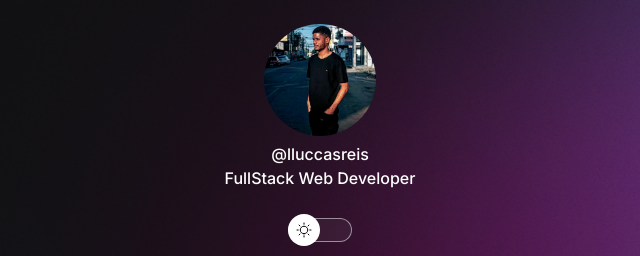
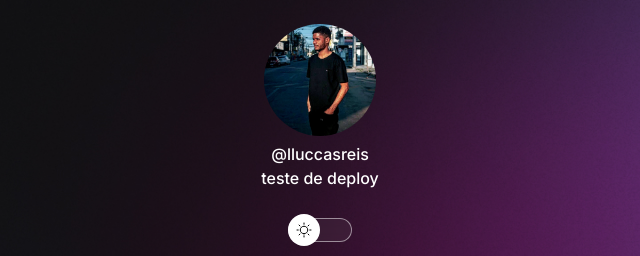
Before and after one commit to Lucas-re/portifolio, a plain HTML site: page index.html in a window 1280 px wide. Shown: the top 256 px of the page, 320-960 px from the left. Drawn offline with nearby package versions, Linux system fonts and the light colour scheme; files that its build step writes are made by us from their sources; files whose address does not match are found by name.

Commit message:
teste de deploy

```diff
--- a/index.html
+++ b/index.html
@@ -7,7 +7,7 @@
 
     <meta charset="UTF-8">
     <meta name="viewport" content="width=device-width, initial-scale=1.0">
-    <link rel="stylesheet" href="./style.css">
+    <link rel="stylesheet" href="./styles/style.css">
     <title>lluccasreis</title>
 </head>
 <body class="">
@@ -16,7 +16,7 @@
             <img class="img-profile" src="./assets/profile.jpg" alt="foto de Mayk Brito" srcset="">
             <a href="https://www.instagram.com/lluccasreis/" target="_blank">
                 <p>@lluccasreis</p>
-                <p>FullStack Web Developer</p>
+                <p>teste de deploy</p>
             </a>
         </div>
         <div id="switch" onclick="toggleMode()">
@@ -59,6 +59,6 @@
     </div>
     <script type="module" src="https://unpkg.com/ionicons@7.1.0/dist/ionicons/ionicons.esm.js"></script>
     <script nomodule src="https://unpkg.com/ionicons@7.1.0/dist/ionicons/ionicons.js"></script>
-    <script src="./scripts.js"></script>
+    <script src="./scripts/scripts.js"></script>
 </body>
 </html>
```
